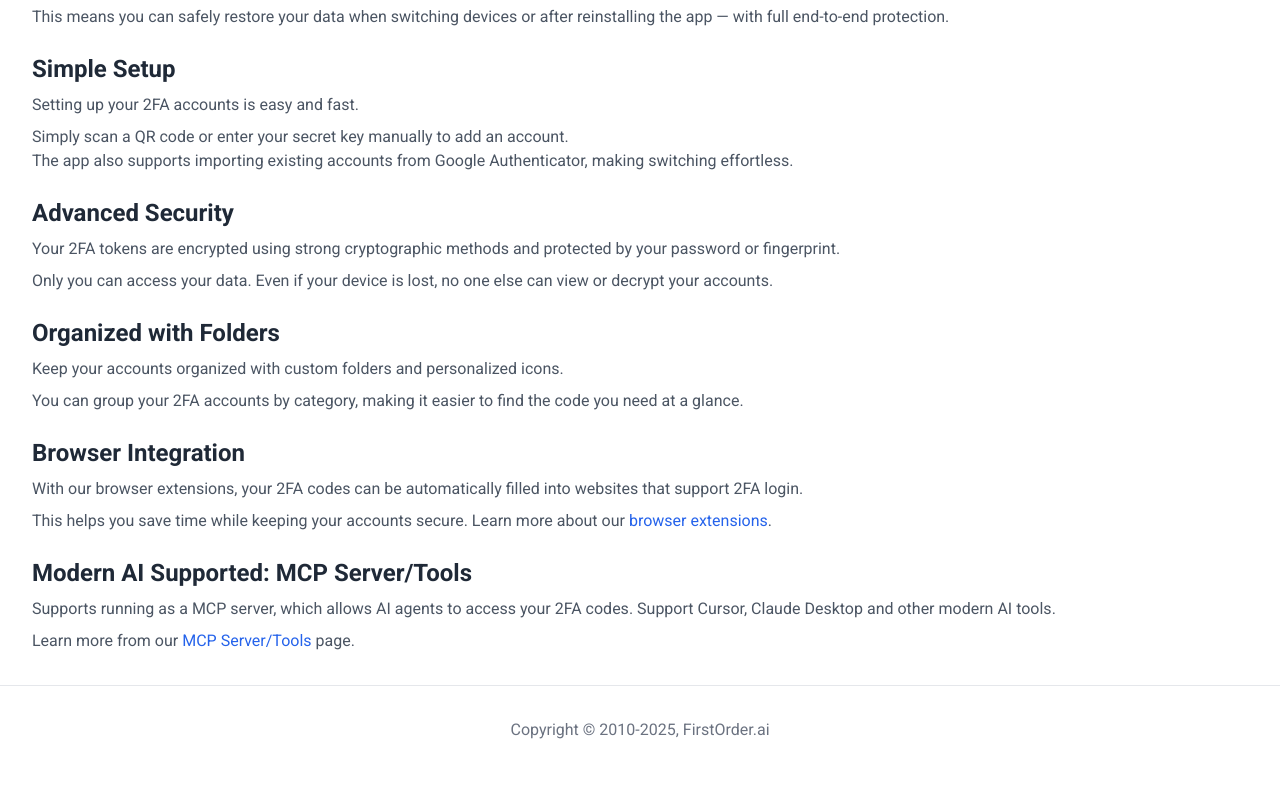
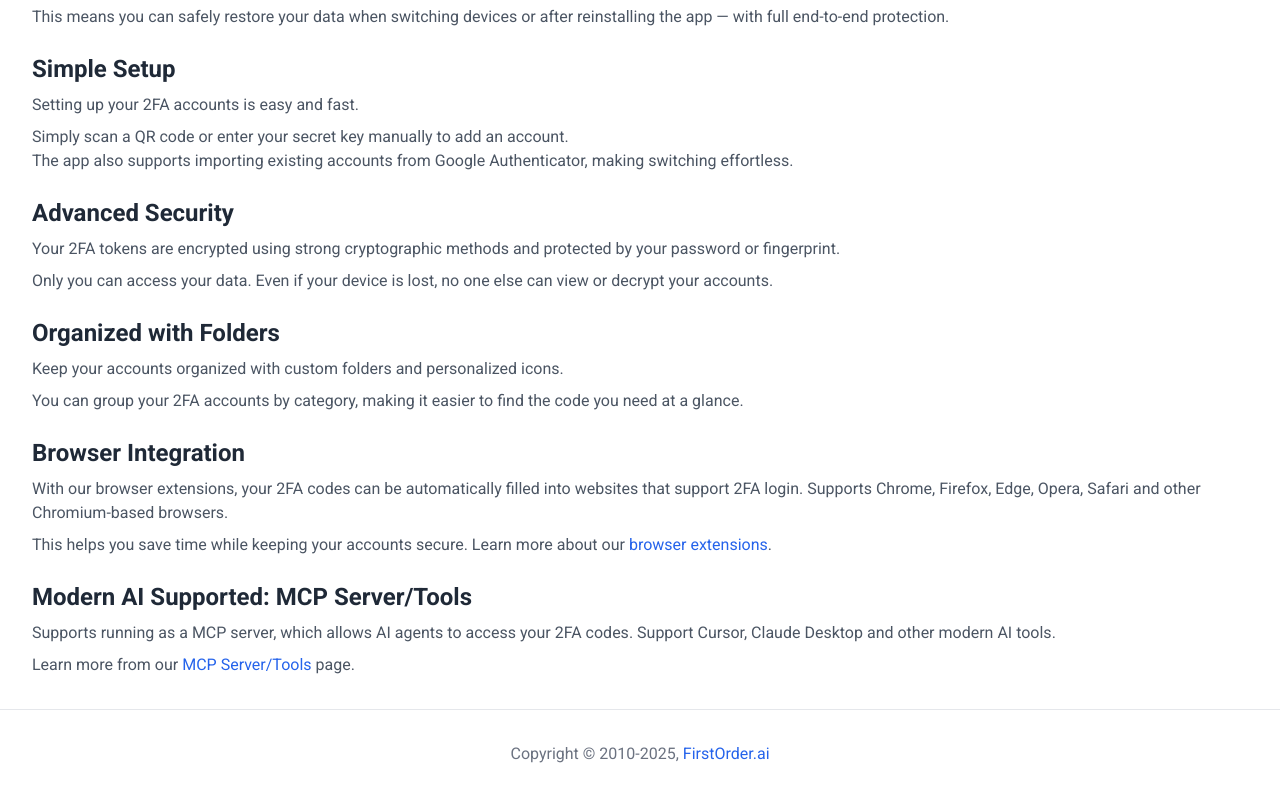
Before and after one commit to firstorderai/authenticator-app, a website: page index.html in a window 1280 px wide. Shown: the part 2434-3232 px from the top of the page. Before the commit the page ends 3208 px from the top, so only its background shows below. Drawn offline with Linux system fonts and the light colour scheme.

Commit message:
add firstorder.ai link

```diff
--- a/index.html
+++ b/index.html
@@ -174,7 +174,7 @@
               class="inline-block text-center w-80 py-4 text-xl font-medium text-white bg-blue-600 rounded-xl hover:bg-blue-500 transition-colors duration-200 shadow-xl hover:shadow-2xl"
               title="Download Authenticator App v3.0.0 for Windows"
             >
-              Download<br />v3.0.0 (latest stable version)
+              Download setup.exe<br />v3.0.0 (latest stable version)
             </a>
             <p class="text-base text-gray-600">
               Get the latest stable version of Authenticator App
@@ -331,6 +331,8 @@
                 <p class="text-base text-gray-600">
                   With our browser extensions, your 2FA codes can be
                   automatically filled into websites that support 2FA login.
+                  Supports Chrome, Firefox, Edge, Opera, Safari and other
+                  Chromium-based browsers.
                 </p>
                 <p class="text-base text-gray-600">
                   This helps you save time while keeping your accounts secure.
@@ -379,7 +381,13 @@
       <div class="max-w-7xl mx-auto px-4 sm:px-6 lg:px-8">
         <div class="text-center">
           <p class="text-base text-gray-500">
-            Copyright © 2010-2025, FirstOrder.ai
+            Copyright © 2010-2025,
+            <a
+              href="https://firstorder.ai"
+              class="text-blue-600 hover:text-blue-700 transition-colors"
+              title="FirstOrder.ai"
+              >FirstOrder.ai</a
+            >
           </p>
         </div>
       </div>
```
